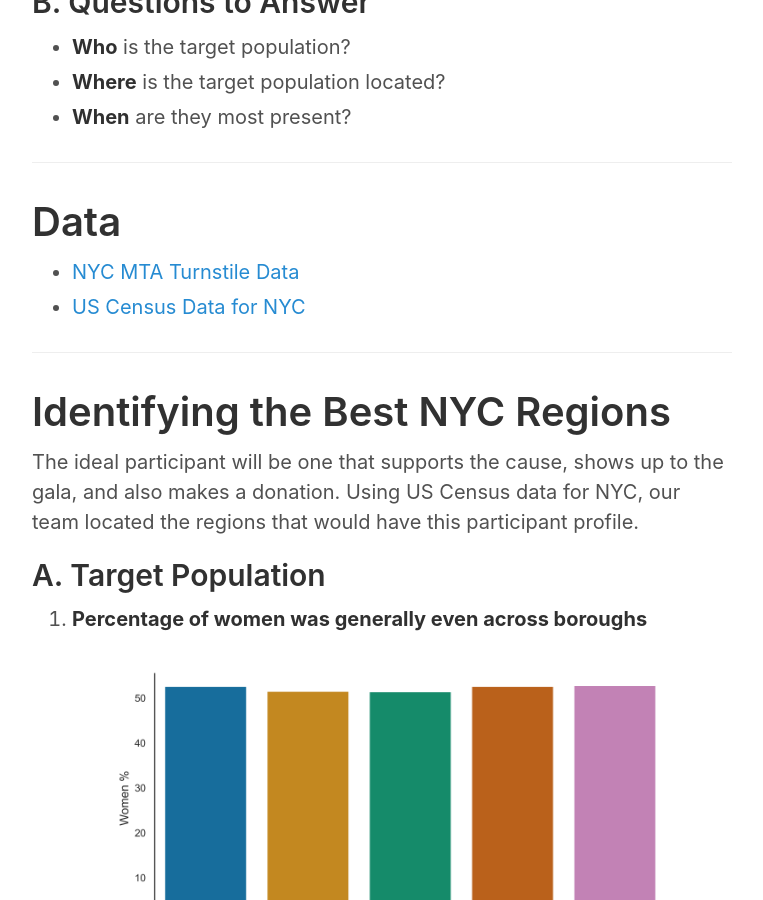
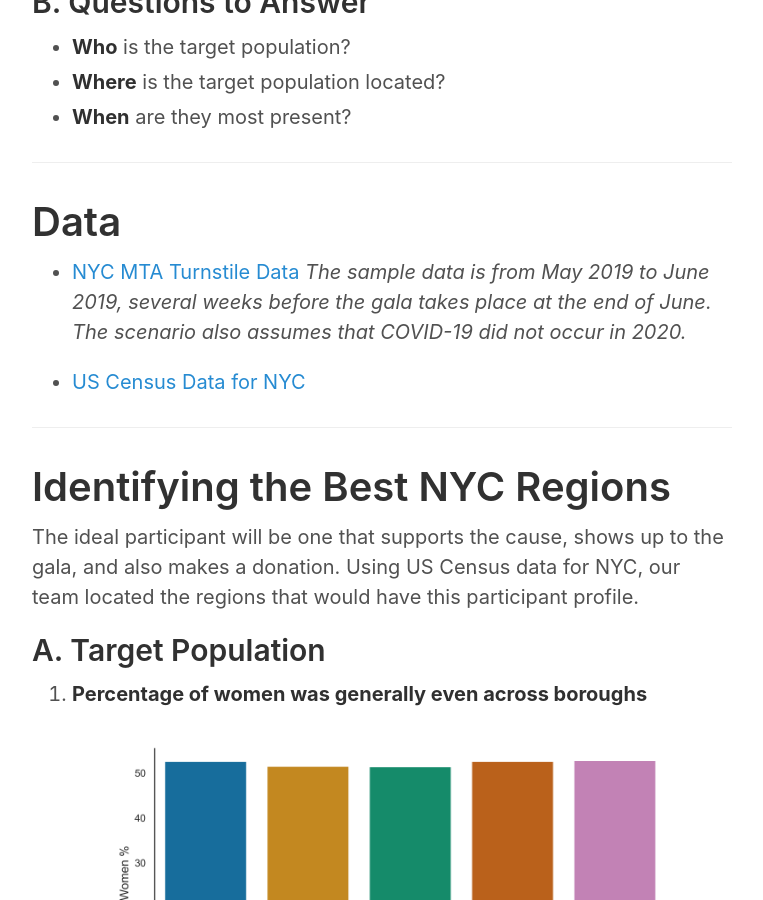
Before and after one commit to eunchanity/eunchanity.github.io, a Jekyll site: the page built from _posts/2020-07-06-Project-1-MTA.md, in a window 1280 px wide and 900 px high, scrolled down 1676 px. Shown: the whole window, without its empty margins (258-1021 px from the left). Built offline with Jekyll 4.4.1, drawn with Linux system fonts in a browser that asks for light colours.

Commit message:
editing data section

```diff
--- a/_posts/2020-07-06-Project-1-MTA.md
+++ b/_posts/2020-07-06-Project-1-MTA.md
@@ -10,11 +10,11 @@ A potential client, WomenTechWomenYes(WTWY), has an annual gala at
 the beginning of the summer and wants to utilize the power of data
 and analytics to optimize the effectiveness of their street team
 work. The client is seeking to fill the event space with people
-passionate about increasing the participation of women in technology,
-and to concurrently build awareness and reach. To this end,
-they want to strategically place teams at subway station entrances
-to collect email addresses and those who sign up are sent free
-tickets to the gala.
+passionate about increasing the participation of women in
+technology, and to concurrently build awareness and reach. To this
+end, they want to strategically place teams at subway station
+entrances to collect email addresses and those who sign up are sent
+free tickets to the gala.
 
 Utilize the publically available MTA subway data to optimize the
 placement of the street teams.
@@ -57,6 +57,9 @@ placement of the street teams.
 
 # Data <a name="data"></a>
 * [NYC MTA Turnstile Data](http://web.mta.info/developers/turnstile.html)
+	*The sample data is from May 2019 to June 2019, several weeks before the gala takes place at the end of June.*
+	*The scenario also assumes that COVID-19 did not occur in 2020.*
+
 * [US Census Data for NYC](https://www.census.gov/quickfacts/fact/table/kingscountybrooklynboroughnewyork,queenscountyqueensboroughnewyork,richmondcountystatenislandboroughnewyork,newyorkcountymanhattanboroughnewyork,bronxcountybronxboroughnewyork,newyorkcitynewyork/PST045219)
 
 -----
```
